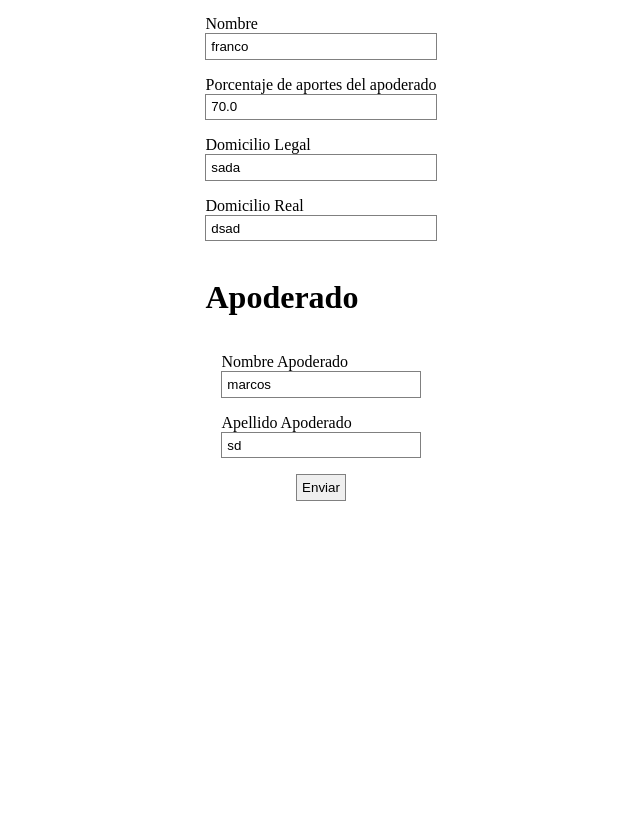
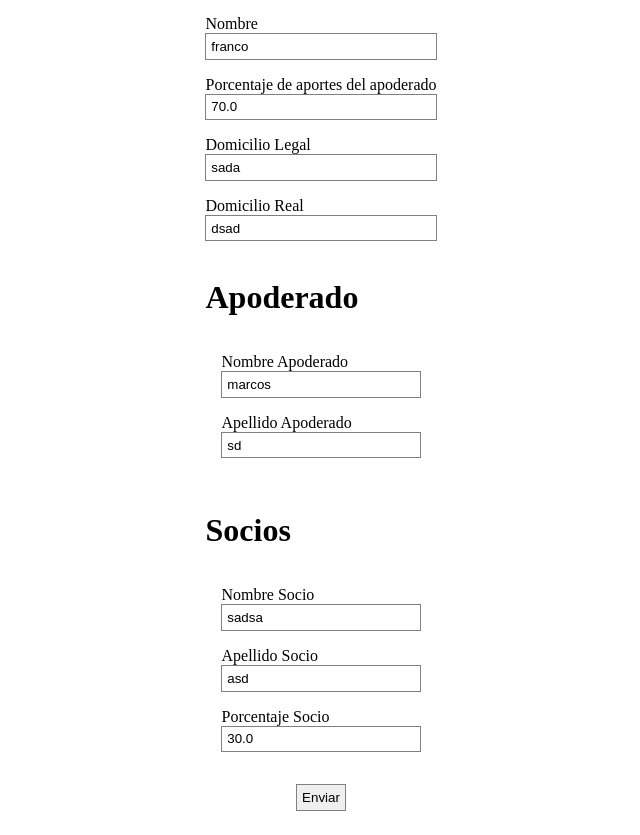
Before and after one commit to cristianAlvarezInfo/DSSDEntregaFinal, a Django app: page /SA/correciones_area_legales/1/1 in a window 1280 px wide. Shown: the part 86-921 px from the top of the page, without its empty margins (319-959 px from the left). Before the commit the page ends 587 px from the top, so only its background shows below. Run offline with Django 3.2, Linux system fonts and the light colour scheme; data comes from the database, SQL or seed files in the repository; both versions use the stored data as it was after the commit.

Commit message:
Modificacion de socios

```diff
--- a/django/dssd/views.py
+++ b/django/dssd/views.py
@@ -88,7 +88,7 @@ class RegistroSAView(View):
         return render(request,'sociedad_anonima/register.html', context={'countries': get_countries()})
 
     def post(self,request):
-        bonita.login_user(username = 'anonima', password = 'bpm')
+        #bonita.login_user(username = 'anonima', password = 'bpm') #DESCOMENTAR
         data = {
             'nombre': request.POST.get('nombre'),
             'porcentajeApoderado': float(request.POST.get('porcentajeApoderado')),
@@ -123,17 +123,18 @@ class RegistroSAView(View):
         data['paises'] = request.POST.getlist('countries')
         data['estados'] = request.POST.getlist('states')
         data['file_id_drive'] = file_id_drive
-        bonita.login_user('apoderado', 'bpm')
+        # bonita.login_user('apoderado', 'bpm')
         sociedad_anonima = repository.add_sociedad_anonima(data)
-        id_caso = bonita.send_sociedad_anonima(sociedad_anonima)
-        sociedad_anonima.id_caso = id_caso
+        # id_caso = bonita.send_sociedad_anonima(sociedad_anonima)
+        # sociedad_anonima.id_caso = id_caso
+        sociedad_anonima.id_caso = -1
         sociedad_anonima.save()
 
         # Cambia de estado a completado
-        [active_cases, response] = bonita.get_active_tasks_by_name(bonita.cookies(), bonita.token(), 'Llenado de formulario de Alta SA')
-        active_case = list(filter(lambda x: x['case_id'] == id_caso,active_cases))[0]
-        user_id = bonita.get_user_id('apoderado', cookies = bonita.cookies(), token = bonita.token())
-        bonita.change_task_state(bonita.cookies(), bonita.token(), active_case['task_id'], 'completed', user_id)
+        # [active_cases, response] = bonita.get_active_tasks_by_name(bonita.cookies(), bonita.token(), 'Llenado de formulario de Alta SA')
+        # active_case = list(filter(lambda x: x['case_id'] == id_caso,active_cases))[0]
+        # user_id = bonita.get_user_id('apoderado', cookies = bonita.cookies(), token = bonita.token())
+        # bonita.change_task_state(bonita.cookies(), bonita.token(), active_case['task_id'], 'completed', user_id)
 
         return redirect('/')
 
@@ -185,8 +186,9 @@ class SociedadAnonimaCorreccionMesaEntrada(View):
         fecha_actual = datetime.now()
         if fecha_limite >= fecha_actual:
             # El token no expiro
-            self.__complete_task_bonita(False, id_caso)
+            #self.__complete_task_bonita(False, id_caso) #DESCOMENTAR
 
+            print('ACTUALIZAMOS BD!!!!')
             # Actualizamos la DB
             sociedad_anonima = repository.sociedad_anonima(id_sociedad)
             repository.update_sociedad(sociedad_anonima, request.POST)
--- a/django/models/models.py
+++ b/django/models/models.py
@@ -29,7 +29,7 @@ class SociedadAnonima(models.Model):
     short_hash_estampilla = models.TextField(null = True)
     id_caso = models.IntegerField(null = True)                      #id caso bonita
     file_id_drive = models.TextField()                              #url del estatuto
-    carpeta_fisica = models.TextField()
+    carpeta_fisica = models.TextField(null = True)
 
     def get_paises_json(self):
         prev = self.paises_exporta.all()
--- a/django/repository/repository.py
+++ b/django/repository/repository.py
@@ -83,13 +83,24 @@ class Repository(object):
         return SociedadAnonima.objects.get(id=id_sociedad)
 
     def update_sociedad(self, sociedad_anonima, datos_sociedad):
+        print('Datos sociedad', datos_sociedad)
+        print('Apoderado ',sociedad_anonima.apoderado)
         sociedad_anonima.nombre = datos_sociedad.get('nombre')
         sociedad_anonima.apoderado.porcentaje_aporte = datos_sociedad.get('porcentajeApoderado')
-        sociedad_anonima.apoderado.porcentaje_aporte = datos_sociedad.get('nombre_apoderado')
-        sociedad_anonima.apoderado.porcentaje_aporte = datos_sociedad.get('apellido_apoderado')
+        sociedad_anonima.apoderado.nombre = datos_sociedad.get('nombre_apoderado')
+        sociedad_anonima.apoderado.apellido = datos_sociedad.get('apellido_apoderado')
         sociedad_anonima.domicilio_real = datos_sociedad.get('domicilio_real')
         sociedad_anonima.domicilio_legal = datos_sociedad.get('domicilio_legal')
+        sociedad_anonima.apoderado.save()
         sociedad_anonima.save()
+        socios=sociedad_anonima.socios.all()
+        for i in range(len(socios)):
+            socio=socios[i]
+            socio.nombre=datos_sociedad.getlist('nombre_socio')[i]
+            socio.apellido=datos_sociedad.getlist('apellido_socio')[i]
+            socio.porcentaje_aporte=datos_sociedad.getlist('porcentajeSocio')[i]
+            socio.save()
+
 
     def find_sociedad_by_num_expediente(self, num_expediente):
         print('num expediente',num_expediente)
--- a/django/repository/token.json
+++ b/django/repository/token.json
@@ -1 +1 @@
-{"token": "ya29.a0ARrdaM-csd2P0noK53-QTLQwPdhBuOUsbDnCL90l8kaTOb71Nx-mzWKSOWqEKLzIW-caP9TrBnCi5HdL6KyUvUxpKccy7a8GRWaS2xogNHw1YWsVUuziykxQOxH5oqzp3hmAlur-4J_BST5N7cEBAdZdUlOxPA", "refresh_token": "1//0hqfg5x7Sq7gDCgYIARAAGBESNwF-L9IrtFqovY-5sY5KpJIUfi0u-G88akAGtEC6E0Z9RB3d7n6MNA7YQXujVQUuPoMFwtD-0C8", "token_uri": "https://oauth2.googleapis.com/token", "client_id": "136448458744-3vbd5cje86oi6cpkdno3r52iuuejr92t.apps.googleusercontent.com", "client_secret": "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", "scopes": ["https://www.googleapis.com/auth/drive"], "expiry": "2021-11-27T03:13:39.150836Z"}
+{"token": "ya29.a0ARrdaM_sUaIEpYNOf14VG7jk4d9cxFzlhFd_8F_Mtmz_pYFxjA-RBcifDHiXeFmg9oo0-i-82pKoetY8q0bk1_kRoaiUyzcZXL3ufRztBdP0uHlsn97VH07w-rRokApIFmUCjAqxhxGGmdjIEldB04zxUjKZeA", "refresh_token": "1//0hqfg5x7Sq7gDCgYIARAAGBESNwF-L9IrtFqovY-5sY5KpJIUfi0u-G88akAGtEC6E0Z9RB3d7n6MNA7YQXujVQUuPoMFwtD-0C8", "token_uri": "https://oauth2.googleapis.com/token", "client_id": "136448458744-3vbd5cje86oi6cpkdno3r52iuuejr92t.apps.googleusercontent.com", "client_secret": "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", "scopes": ["https://www.googleapis.com/auth/drive"], "expiry": "2021-12-08T03:29:17.515644Z"}
--- a/django/repository/utils.py
+++ b/django/repository/utils.py
@@ -3,6 +3,8 @@ import os
 import os.path
 
 import requests
+
+from fpdf import FPDF
 
 from googleapiclient.discovery import build
 from googleapiclient.http import MediaFileUpload
@@ -18,6 +20,17 @@ BASE_PATH_FILE = str(os.path.abspath(os.getcwd()))
 FILE_PATH_SECRETS = f'{BASE_PATH_FILE}/repository/client_secret.json'
 FILE_PATH_CREDENTIALES = f'{BASE_PATH_FILE}/repository/credentials.json'
 FILE_PATH_TOKEN = f'{BASE_PATH_FILE}/repository/token.json'
+
+def create_pdf_with_content(content,filename):
+    pdf = FPDF()
+    pdf.add_page()
+    pdf.set_font("Arial", size = 12)
+    # create a cell
+    rows=content.split("\n")
+    for i in rows:
+        row=i.lstrip()
+        pdf.cell(200, 10, txt = row, ln = 1, align = 'L')
+    pdf.output(f'{BASE_PATH_FILE}/media/{filename}')
 
 def drive_service():
     '''
--- a/django/templates/sociedad_anonima/correcciones.html
+++ b/django/templates/sociedad_anonima/correcciones.html
@@ -5,6 +5,34 @@
     function setPorcentajeApoderado(){
         let porcentajeApoderado = document.getElementById("porcentajeApoderado").value
     }
+    console.log(document.getElementById('form'))
+
+    document.addEventListener("DOMContentLoaded", function(e) {
+        document.getElementById('form').addEventListener('submit', function(e){ //say this is an anchor
+        console.log('Entreeeeeee')
+        let prevent = false
+        let totalPorcentajeSocios = 0;
+        let porcentajes = document.getElementsByName("porcentajeSocio");
+        porcentajes.forEach(e => {
+            totalPorcentajeSocios += parseFloat(e.value)
+        })
+        let porcentajeApoderado = parseFloat(document.getElementById("porcentajeApoderado").value)
+
+        if(porcentajeApoderado < totalPorcentajeSocios){
+            document.getElementById("error-porcentaje").textContent = 'El apoderado tiene que ser el mayoritario'
+            prevent = true
+        }
+        if((parseFloat(porcentajeApoderado) + totalPorcentajeSocios) != 100){
+            document.getElementById("error-porcentaje").textContent = 'El total del porcentaje tiene que ser 100%'
+            prevent = true
+        }
+        //Chequear que el total sea 100
+        if(prevent) event.preventDefault()
+
+    });
+    });
+
+
 </script>
 {% endblock scripts %}
 
@@ -18,7 +46,7 @@
         <p id="title"> Formulario de correccion de Sociedad Anonima </p>
         <div id= "formAndErros">
             <label id="error-porcentaje" ></label>
-            <form id="form" method="POST" action={{action_url}}>
+            <form id="form" method="POST" action={{action_url}} enctype="multipart/form-data">
                 {% csrf_token %}
                 <div>
                     {% if error %}
@@ -52,10 +80,33 @@
                             <label for="apellido"> Apellido Apoderado </label>
                             <input id="apellido_apoderado" name="apellido_apoderado" type="text" placeholder="Ingrese el apellido del apoderado" value={{sociedad_anonima.apoderado.apellido}} required/>
                         </div>
+                    </div>
+                </div>
+                <div class="labelAndInput" >
+                    <h1> Socios </h1>
+                    {% for socio in sociedad_anonima.socios.all %}
+                    <div id="socios">
+                        <div class="labelAndInput">
+                            <label> Nombre Socio</label>
+                            <input id="nombre_apoderado" name="nombre_socio" type="text" placeholder="Ingrese el nombre del apoderado" value={{socio.nombre}} required/>
+                        </div>
+                        <div class="labelAndInput">
+                            <label> Apellido Socio </label>
+                            <input id="apellido_apoderado" name="apellido_socio" type="text" placeholder="Ingrese el apellido del apoderado" value={{socio.apellido}} required/>
+                        </div>
+                        <div class="labelAndInput" >
+                            <label> Porcentaje Socio</label>
+                            <input id="porcentajeSocio" name="porcentajeSocio" type="number" min="0" max="100" value={{socio.porcentaje_aporte}}  required/>
+                        </div>
+                    </div>
+                    {% endfor %}
+
+                </div>
 
                 <div id="divEnviar">
                     <input type="submit" value="Enviar">
                 </div>
+
 
             </form>
         </div>
```
Also changed, not shown: django/api/api.py (+6 -15 lines), django/db.sqlite3, django/models/migrations/0009_sociedadanonima_carpeta_fisica.py (added), 2 other files.
